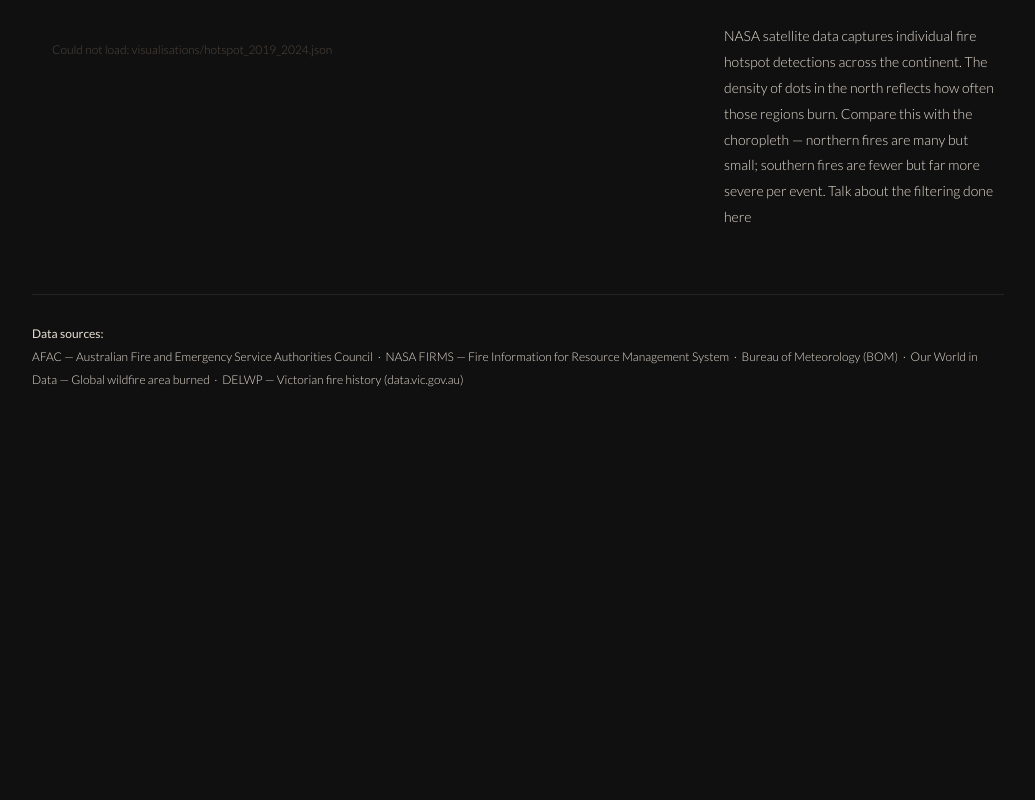
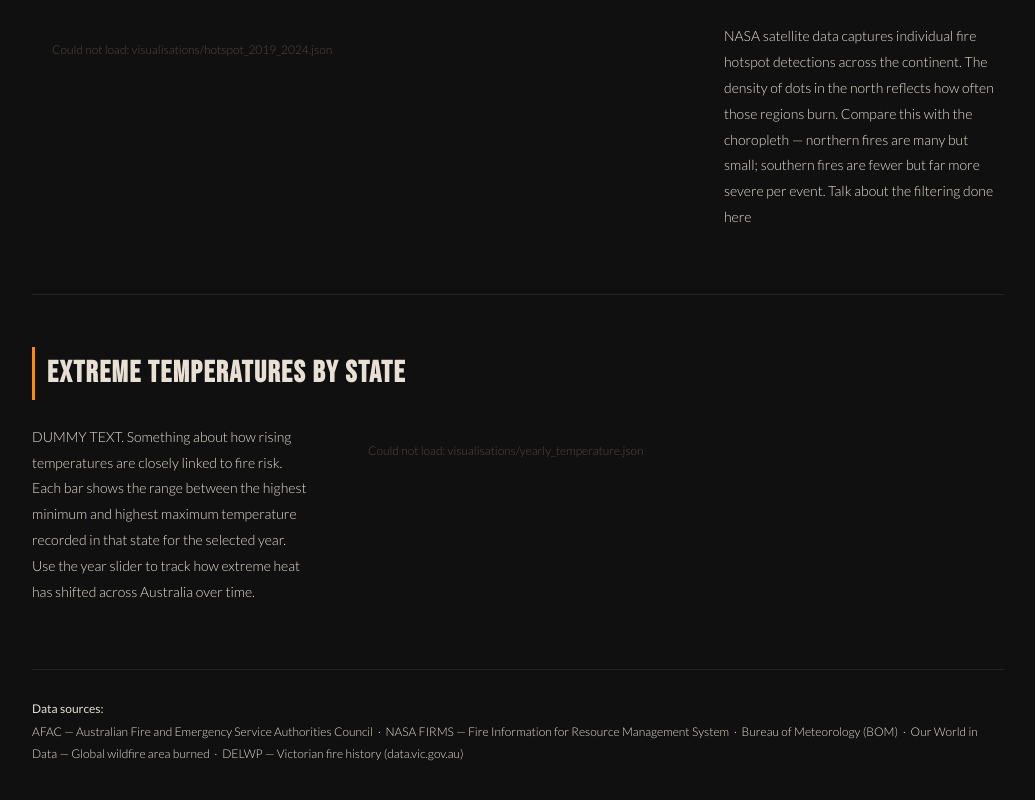
Before and after one commit to sudarshan-sk08/fit2179-data-visualisation-2, a plain HTML site: page index.html in a window 1280 px wide. Shown: the part 1524-2324 px from the top of the page, without its empty margins (122-1157 px from the left). Before the commit the page ends 1996 px from the top, so only its background shows below. Drawn offline with Linux system fonts and the light colour scheme; a script that the page names is missing.

Commit message:
Update index.html

```diff
--- a/index.html
+++ b/index.html
@@ -227,6 +227,29 @@
     </div>
   </div>
 
+  <hr class="divider" />
+
+
+  <!-- Section 4: Temperature -->
+  <div class="section">
+    <h2>Extreme Temperatures by State</h2>
+
+    <div class="row">
+      <div class="col-text">
+        <p>
+          DUMMY TEXT. Something about how rising temperatures are closely linked
+          to fire risk. Each bar shows the range between the highest minimum and
+          highest maximum temperature recorded in that state for the selected year.
+          Use the year slider to track how extreme heat has shifted across
+          Australia over time.
+        </p>
+      </div>
+      <div class="col-chart">
+        <div id="chart-temp"></div>
+      </div>
+    </div>
+  </div>
+
 
   <!-- Footer -->
   <div class="footer">
@@ -246,7 +269,8 @@
     line:   'visualisations/burnt_area_yearly.json',
     weekly: 'visualisations/weekly_cumalative.json',
     aus:    'visualisations/choropeth_state.json',
-    dots:   'visualisations/hotspot_2019_2024.json'
+    dots:   'visualisations/hotspot_2019_2024.json',
+    temp:   'visualisations/yearly_temperature.json'
   };
 
   const OPTS = {
@@ -279,6 +303,7 @@
   load('chart-weekly', CHARTS.weekly);
   load('chart-aus',    CHARTS.aus);
   load('chart-dots',   CHARTS.dots);
+  load('chart-temp',   CHARTS.temp);
 </script>
 </body>
 </html>
```
